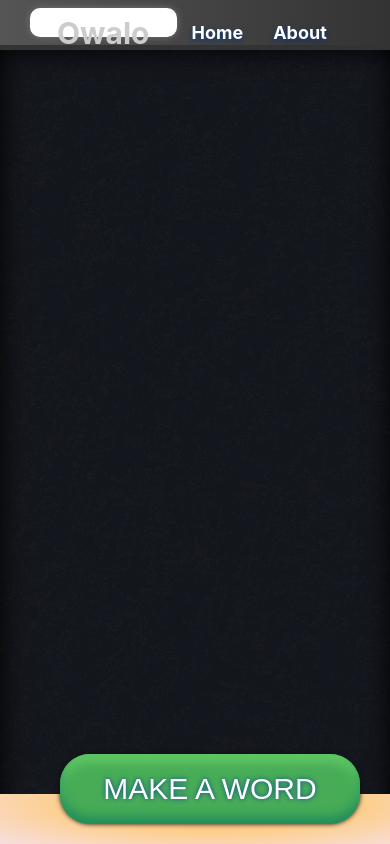
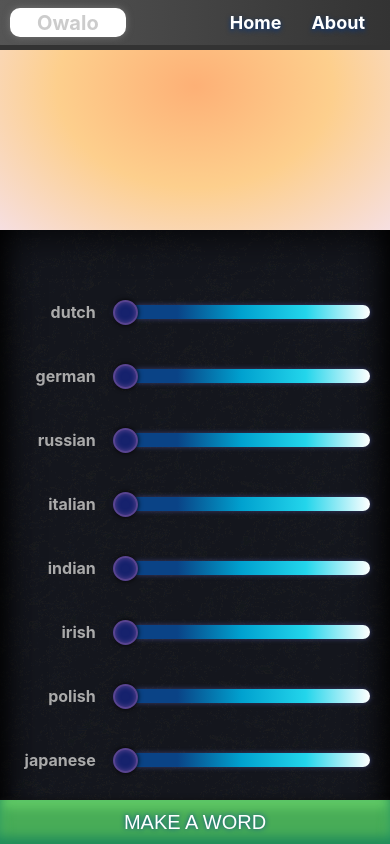
Before and after one commit to B-Evans99/owalo, a React (Create React App) app in the folder owalo-react/: page / in a window 390 px wide. Built offline with nearby package versions, Linux system fonts and the light colour scheme.

Commit message:
fix(index.css): restore mobile functionality

```diff
--- a/owalo-react/src/index.css
+++ b/owalo-react/src/index.css
@@ -10,6 +10,14 @@ body,
   border: none;
   background: transparent;
   box-sizing: border-box;
+}
+
+a {
+  color: #ad192e;
+}
+
+a:active {
+  color: #fa3853;
 }
 
 input::-moz-focus-outer {
@@ -215,7 +223,7 @@ button:hover {
 .aboutContent {
   max-width: 600px;
   margin: auto;
-  padding: 40px 0px;
+  padding: 40px 20px;
   padding-bottom: 200px;
 }
 
@@ -350,16 +358,16 @@ button:hover {
   .holder {
     height: calc(100vh - 50px);
     overflow: auto;
-    flex-direction: column;
   }
 
   .header {
     height: 50px;
-    line-height: 50px;
+    line-height: 30px;
+    padding: 8px 10px;
   }
 
   .header h2 {
-    font-size: 30px;
+    font-size: 20px;
   }
 
   .App {
@@ -367,10 +375,24 @@ button:hover {
     position: sticky;
     top: 0;
     align-self: flex-start;
-    padding: 40px 13px 10px 13px;
+    padding: 20px 13px 10px 13px;
     min-width: 100%;
-    height: 200px;
+    height: 180px;
     flex: 0;
+    z-index: 70;
+  }
+
+  .scrollyBox {
+    height: auto;
+  }
+
+  .App h2 {
+    font-size: 14px;
+    width: auto;
+  }
+
+  .App h1 {
+    font-size: 26px;
   }
 
   .touchBox {
@@ -378,7 +400,21 @@ button:hover {
     flex: 1;
   }
 
-  h2 {
-    font-size: 16px;
+  .btnHolder {
+    height: 44px;
+    left: 0px;
+    right: 0px;
+    width: auto;
+    bottom: 0px;
+    position: fixed;
+  }
+
+  button {
+    height: 44px;
+    border-radius: 0px;
+    font-size: 20px;
+    height: auto;
+    line-height: 30px;
+    padding: 7px 0px;
   }
 }
```
